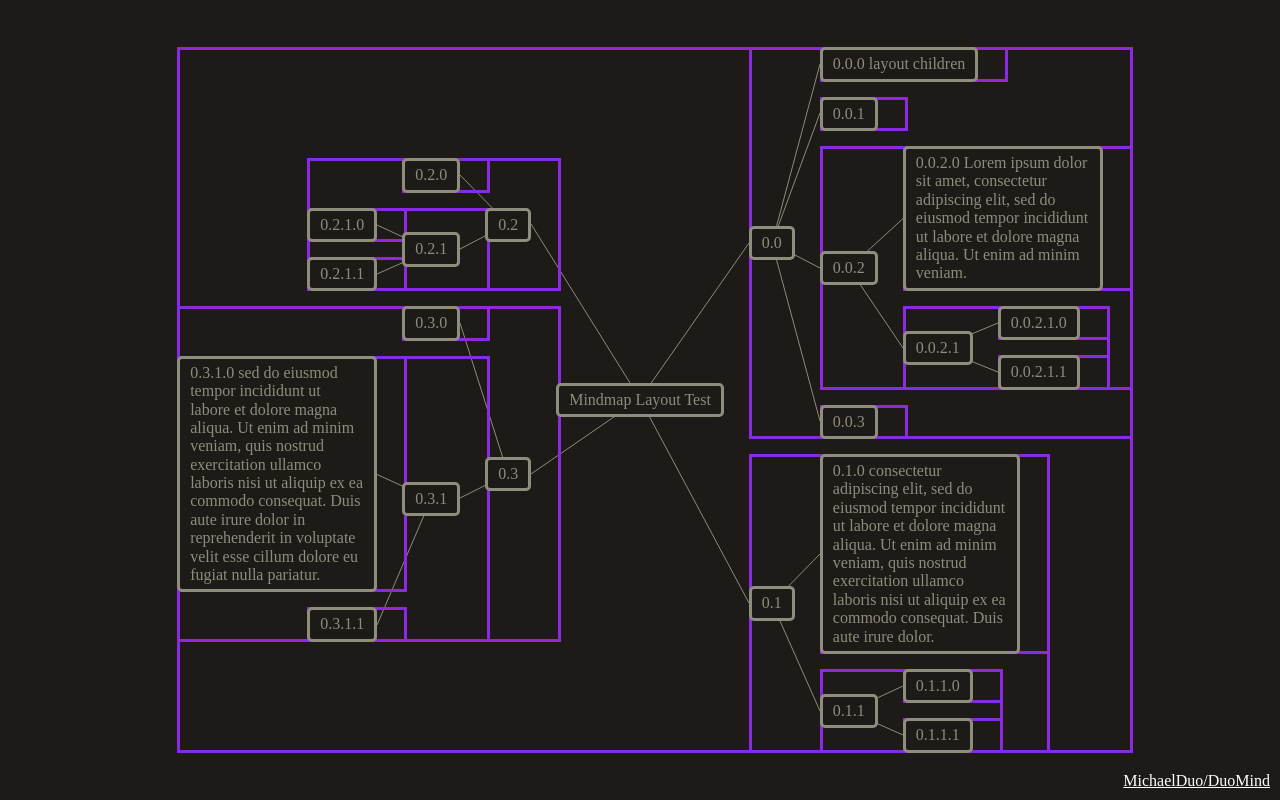
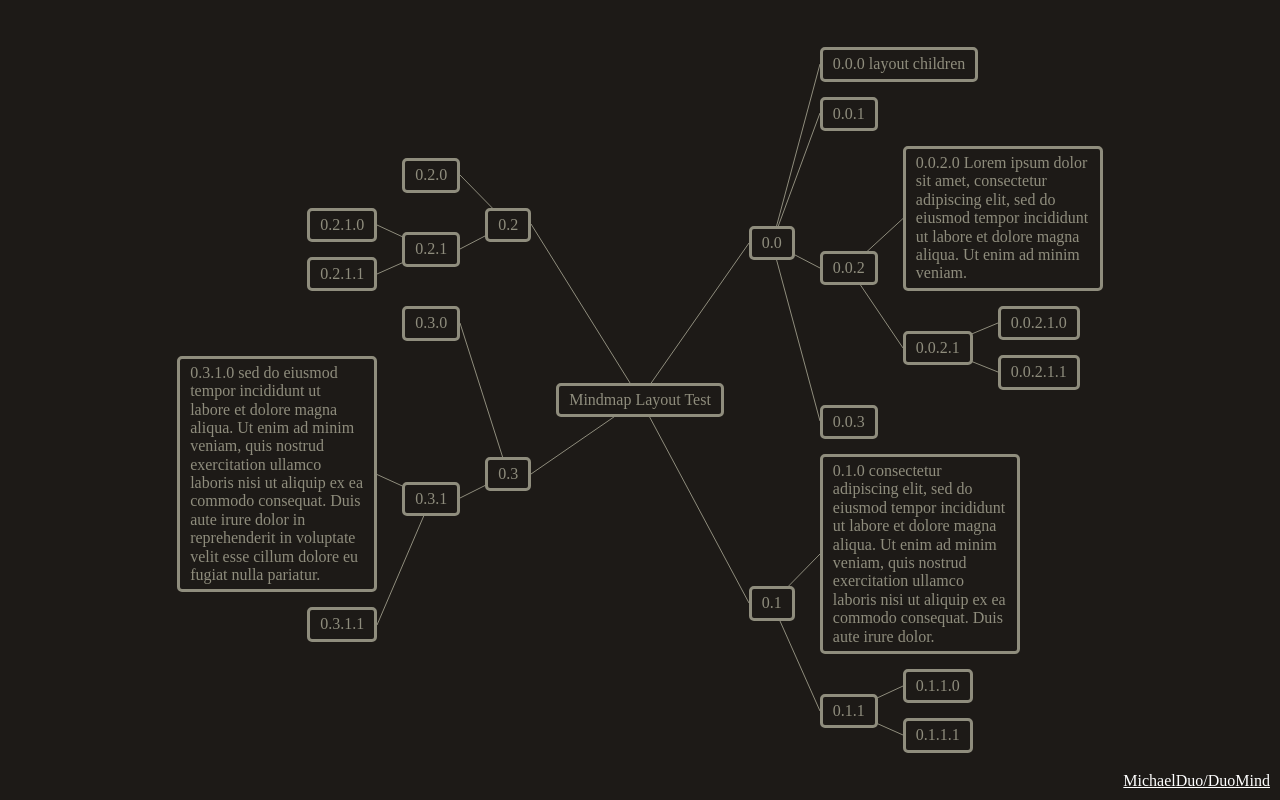
Before and after one commit to MichaelDuo/DuoMind, a website built with webpack: page src/index.html in a window 1280 px wide. Built offline with nearby package versions, Linux system fonts and the light colour scheme; what @shopify/draggable would draw is missing.

Commit message:
configure drop area

```diff
--- a/src/topic/styles/topic.css
+++ b/src/topic/styles/topic.css
@@ -48,7 +48,7 @@
 	z-index: 999;
 }
 
-.topic-drop-area {
+/* .topic-drop-area {
 	position: absolute;
 	left: 0px;
 	top: 0px;
@@ -56,7 +56,7 @@
 	width: calc(100% + 30px);
 	height: 100%;
 	pointer-events: none;
-}
+} */
 
 /* .topic-drop-area {
 
```
